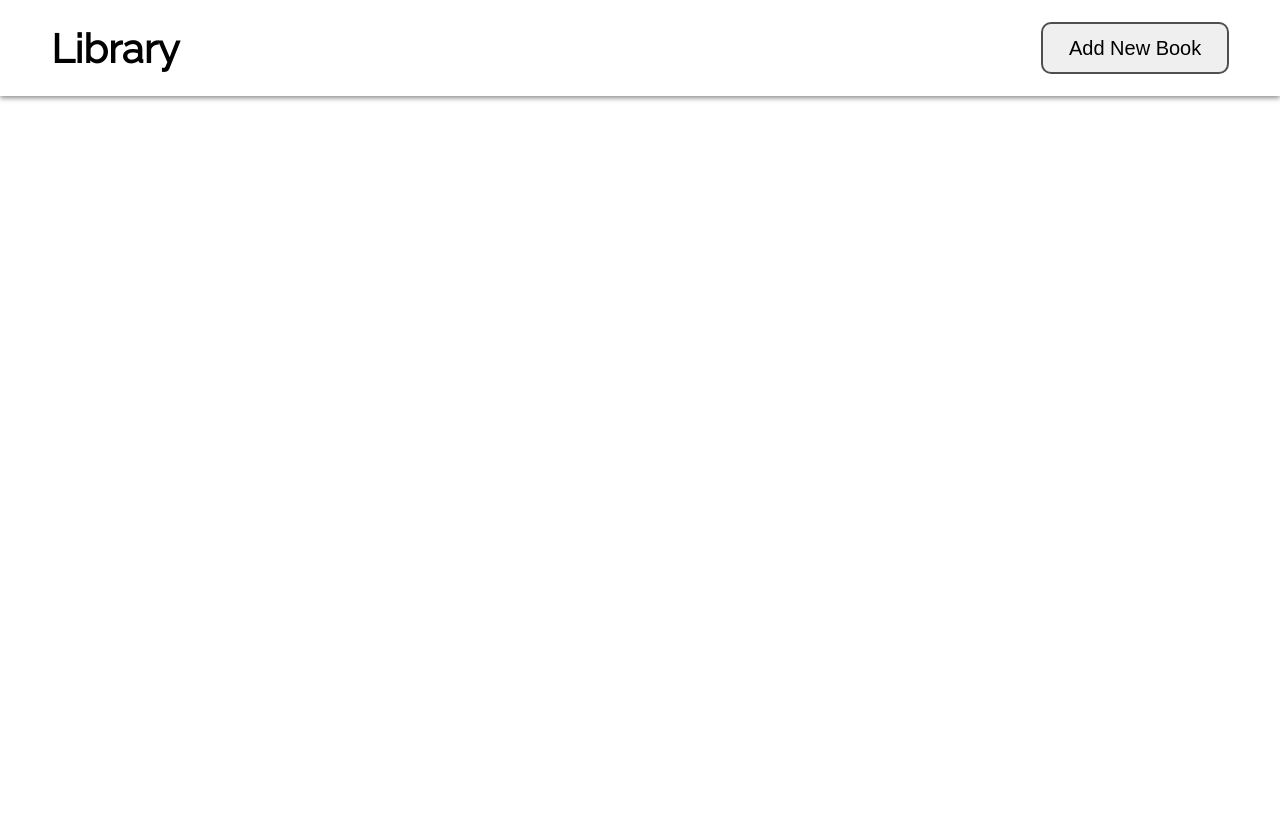
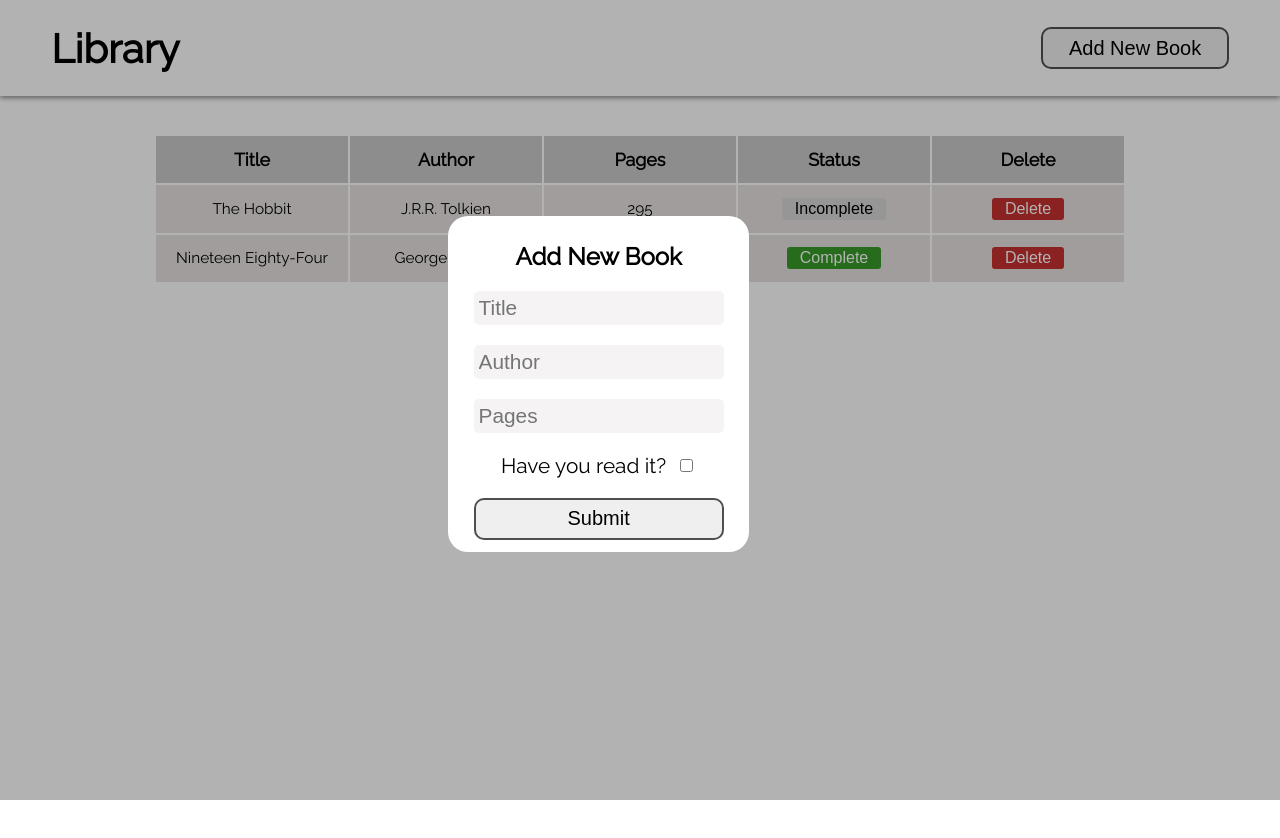
Before and after one commit to AnalyticalGoose/Library, a plain HTML site: page index.html in a window 1280 px wide. Both pictures are taken after a click on the button "Add New Book". Before the commit the page ends 800 px from the top, so only its background shows below. Drawn offline with Linux system fonts and the light colour scheme.

Commit message:
complete table generation

```diff
--- a/index.html
+++ b/index.html
@@ -5,7 +5,7 @@
     <meta http-equiv="X-UA-Compatible" content="IE=edge">
     <meta name="viewport" content="width=, initial-scale=1.0">
     <link rel="stylesheet" href="style.css">
-    <script src="main.js"></script>
+    <script src="main.js" defer></script>
     <title>Library</title>
 </head>
 <body>
@@ -16,6 +16,18 @@
 	</header>
 
 	<div class="content">
+        <table class="book-table">
+            <tr>
+                <th>Title</th>
+                <th>Author</th>
+                <th>Pages</th>
+                <th>Status</th>
+                <th>Delete</th>
+            </tr>
+        </table>
+    </div>
+
+    <div class="page-mask" id="hidden"></div>
     <div class="add-book-card" id="hidden">
         <h2 class="add-book-title">Add New Book</h2>
         <input type="text" name="title" id="title" placeholder="Title">
@@ -27,7 +39,6 @@
         </div>
         <button class="submit-button">Submit</button>
     </div>
-    </div>
 
 </body>
 </html>
--- a/main.js
+++ b/main.js
@@ -11,16 +11,63 @@ Book.prototype.info = function() {
     console.log(`${this.title} by ${this.author}, ${this.pages} pages, ${this.read}`)
 }
 
-function addBookToLibrary() {
-    return
+function addBookToLibrary(title, author, pages, read) {
+    let book = new Book(title, author, pages, read)
+    myLibrary.push(book)
 }
 
+const addBookBtn = document.querySelector('.new-book')
+const addBookCard = document.querySelector('.add-book-card')
+const pageMask = document.querySelector('.page-mask')
 
-// const theHobbit = new Book("The Hobbit", "J.R.R. Tolkien", 295, "Haven't read yet")
+
+addBookBtn.addEventListener('click', function() {
+    addBookCard.removeAttribute('id', 'hidden')
+    pageMask.removeAttribute('id', 'hidden')
+})
+
+pageMask.addEventListener('click', function() {
+    pageMask.setAttribute('id', 'hidden')
+    addBookCard.setAttribute('id', 'hidden')
+})
+
+addBookToLibrary("The Hobbit", "J.R.R. Tolkien", 295, "Incomplete")
+addBookToLibrary("Nineteen Eighty-Four", "George Orwell", 328, "Complete")
 
 
 
-const addBookBtn = document.querySelector('.new-book')
+const table = document.querySelector('.book-table')
+
+for(book of myLibrary){
+    const newRow = document.createElement("tr");
+
+    const bookTitle = document.createElement("td")
+    const bookAuthor = document.createElement("td")
+    const bookPages = document.createElement("td")
+
+    bookTitle.textContent = book.title
+    bookAuthor.textContent = book.author
+    bookPages.textContent = book.pages
 
 
-function openAddBookCard()
+    const bookReadTd = document.createElement("td")
+    const bookReadBtn = document.createElement("button")
+    bookReadBtn.setAttribute('id', `${book.read}`)
+    bookReadBtn.textContent = book.read
+    bookReadTd.appendChild(bookReadBtn)
+
+    const deleteBtnTd = document.createElement("td")
+    const deleteBtn = document.createElement("button")
+    deleteBtnTd.appendChild(deleteBtn)
+    deleteBtn.textContent = "Delete"
+    deleteBtn.setAttribute('id', 'delete-button')
+
+
+    newRow.appendChild(bookTitle)
+    newRow.appendChild(bookAuthor)
+    newRow.appendChild(bookPages)
+    newRow.appendChild(bookReadTd)
+    newRow.appendChild(deleteBtnTd)
+
+    table.appendChild(newRow)
+}
--- a/style.css
+++ b/style.css
@@ -36,25 +36,36 @@ header {
 
 button {
   font-size: 2.5vh;
-  padding: 1vw 2vw;
+  padding: .6vw 2vw;
   border-radius: 10px;
   border: 2px solid rgb(80, 79, 79);
 }
 
 .content {
   height: 100%;
-
+  align-items: flex-start;
   justify-content: center;
-  align-items: center;
+  margin: 3vw;
 }
 
-.add-book-card {
-  border: 2px solid black;
-  padding: 2vw;
-  border-radius: 20px;
-  flex-direction: column;
-  gap: 20px;
-  width: 250px;
+th {
+    min-width: 15vw;
+    font-size: 1.4vw;
+    padding: 1vw 0;
+    background-color: #cacaca;
+
+}
+
+tr {
+    min-width: 15vw;
+    font-size: 1.2vw;
+    text-align: center;
+    vertical-align: middle;
+    background-color: #e6e0e0;
+}
+
+td {
+    padding: 1vw 0;
 }
 
 .add-book-title {
@@ -75,6 +86,56 @@ input {
   font-size: 1.3rem;
   border-radius: 5px;
   border: none;
-  background-color: rgb(230, 229, 229);
+  background-color: rgb(245, 243, 243);
   padding: 5px;
 }
+
+.page-mask {
+    background: rgba(0, 0, 0, 0.3);
+    position: fixed;
+    top: 0;
+    right: 0;
+    bottom: 0;
+    left: 0;
+}
+
+.add-book-card {
+    padding: 2vw;
+    border-radius: 20px;
+    flex-direction: column;
+    gap: 20px;
+    width: 250px;
+
+    position: fixed;
+    left: 35%;
+    right: 35%;
+    bottom: 31%;
+    top: 27%;
+    background-color: white;
+  }
+
+  #delete-button {
+    background-color: rgba(190, 3, 3, 0.795);
+    color: white;
+    border: none;
+    border-radius: 3px;
+    padding: .25vh 1vw;
+    font-size: 1rem;
+  }
+
+  #Incomplete {
+    background-color: #d6d6d6;
+    border: none;
+    border-radius: 3px;
+    padding: .25vh 1vw;
+    font-size: 1rem;
+  }
+
+  #Complete {
+    background-color: rgba(30, 145, 15, 0.87);
+    color: white;
+    border: none;
+    border-radius: 3px;
+    padding: .25vh 1vw;
+    font-size: 1rem;
+  }
```
Lines whose indentation alone changed are shown as unchanged.
